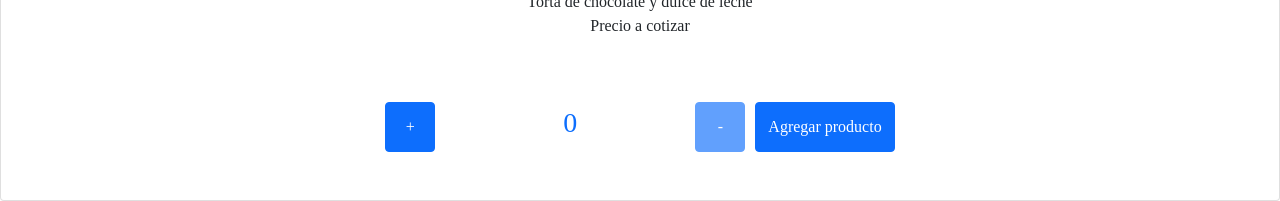
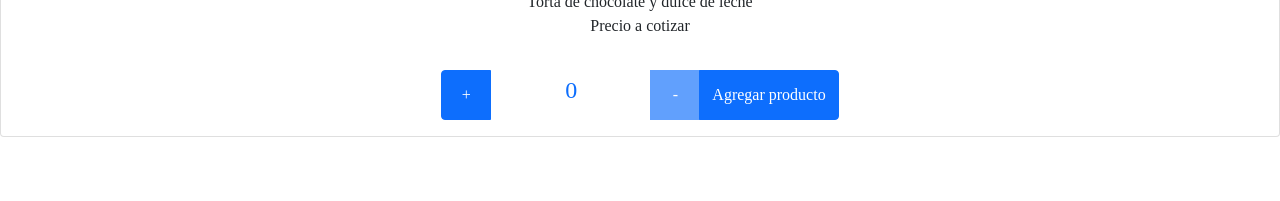
Before and after one commit to mandarin123/comision19765-MartinAbel, a React (Create React App) app: page /detail/1 in a window 1280 px wide. Shown: the part 1306-1507 px from the top of the page. After the commit the page ends 1443 px from the top, so only its background shows below. Built offline with nearby package versions, Linux system fonts and the light colour scheme.

Commit message:
add function to cartWidget

```diff
--- a/src/App.css
+++ b/src/App.css
@@ -41,15 +41,6 @@
     display: inline-block;
     line-height: 50px;
     text-align: center;
-    margin-right: 10px;
-}
-
-.buttonContainer {
-    text-align: center;
-    margin: 1em;
-    padding: 1em;
-    display: flex;
-    justify-content: space-evenly;
 }
 
 .quantityCounter {
@@ -57,7 +48,11 @@
     align-items: center;
     justify-content: center;
     display: flex;
-    width: 250px;
+    width: 10rem;
+}
+
+.counter {
+
 }
 
 .itemDetailCard {
--- a/src/App.js
+++ b/src/App.js
@@ -9,7 +9,7 @@ import Logo from './components/Logo';
 import ItemDetailContainer from './components/ItemDetailContainer';
 import CartContextProvider from './context/CartContext';
 
-function App(title) {
+function App() {
   return (
     <CartContextProvider>
       <BrowserRouter>
@@ -23,8 +23,6 @@ function App(title) {
             <Route exact path="/detail/:prodID" element={<ItemDetailContainer />}/>
             <Route exact path="/cart" element={<CartWidget />}/>
 
-
-
         </Routes>
       </BrowserRouter>
     </CartContextProvider>
--- a/src/components/CartWidget.jsx
+++ b/src/components/CartWidget.jsx
@@ -1,16 +1,20 @@
 import React, { useContext } from "react";
 import { CartContext } from "../context/CartContext";
 import "../App.css";
+import { Table } from "reactstrap";
 
 function CartWidget() {
 
-  const { cartList, deleteCartItem } = useContext(CartContext);
+  const { cartList, addCartItem, deleteCart, deleteCartItem } = useContext(CartContext);
+
+  console.log(cartList);
 
   return (
 
-      <div className="shopCartTitle">
-        <h1>Carrito de compras</h1>
-
+      <div>
+        <h1 className="shopCartTitle">Carrito de compras</h1>
+        <br/>
+        {cartList.map(prod => <li key={prod.id}>Producto: {prod.title}</li>)}
       </div>
 
   );
--- a/src/components/ItemCount.jsx
+++ b/src/components/ItemCount.jsx
@@ -1,6 +1,8 @@
 import React from 'react';
 import { Link } from 'react-router-dom';
-import { Button } from 'reactstrap';
+import { Button, ButtonGroup } from 'reactstrap';
+import "../App.css";
+
 
 const AddedToCart = () => {
   return (
@@ -15,7 +17,13 @@ const AddedToCart = () => {
 function ItemCount({ stock, initial = 0, addProducts, subtractProduct, onAdd, counter, productAdded, item }) {
 
     return (
-      <div className="buttonContainer">
+      <div>
+        {productAdded ? (
+          <Button className="buttonIr" color="primary">
+            <AddedToCart />
+          </Button>
+        ) : (
+          <ButtonGroup>
             <Button
               color="primary"
               className="buttonsAddRemove"
@@ -26,7 +34,7 @@ function ItemCount({ stock, initial = 0, addProducts, subtractProduct, onAdd, co
             </Button>
 
             <div className="quantityCounter text-primary">
-          <h3>{counter}</h3>
+              <h4 className="counter">{counter}</h4>
             </div>
 
             <Button
@@ -37,17 +45,11 @@ function ItemCount({ stock, initial = 0, addProducts, subtractProduct, onAdd, co
             >
               -
             </Button>
-        {
-          productAdded
-            ?
-            <Button className="buttonIr" color="primary">
-              <AddedToCart />
-            </Button>
-            :
             <Button color="primary" onClick={onAdd}>
               Agregar producto
             </Button>
-        }
+          </ButtonGroup>
+        )}
       </div>
     );
 }
--- a/src/components/ItemDetail.jsx
+++ b/src/components/ItemDetail.jsx
@@ -12,7 +12,7 @@ import ItemCount from './ItemCount';
 const imageNotAvailable = "https://lh3.googleusercontent.com/lUbKz6nyIzbssdhZBhs8_9s-4w8UnkdQfRvV0jwcfWxxRBZThssSAc4lBN5D0A0EfuLQOZgAFda0wodAli_qXxfjqNw9gnfn-rGdFPUKSpD24yb5_SsvtPt0E2sfBCPFmI-P5fkn5Vc=w2400";
 
 
-const ItemDetail = ({ prod, counter, addProducts, subtractProduct, onAdd, productAdded, setProductAdded, item }) => {
+const ItemDetail = ({ prod, counter, addProducts, subtractProduct, onAdd, productAdded }) => {
 
 
 
--- a/src/components/ItemDetailContainer.jsx
+++ b/src/components/ItemDetailContainer.jsx
@@ -1,7 +1,7 @@
-import { ProductionQuantityLimitsRounded } from '@mui/icons-material';
-import React, { useEffect, useState } from 'react'
+import React, { useContext, useEffect, useState } from 'react'
 import { useParams } from 'react-router';
 import { Spinner } from 'reactstrap';
+import { CartContext } from '../context/CartContext';
 import ItemDetail  from './ItemDetail';
 import { products } from './Products';
 
@@ -26,6 +26,8 @@ const ItemDetailContainer = () => {
 
     const [counter, setCounter] = useState(initial);
 
+    const { cartList, addCartItem  } = useContext(CartContext);
+
     const addProducts = () => {
         setCounter(counter + 1);
     };
@@ -35,21 +37,17 @@ const ItemDetailContainer = () => {
     };
 
     const onAdd = () => {
-        counter > initial ? setProductAdded(true)  : alert(`No se puede agregar ${counter} de ${item.title} al carrito`)
+        counter > initial ? setProductAdded(true)  : alert(`No se puede agregar ${counter} de ${item.title} al carrito`);
+        addCartItem({...item, counter})
     };
+
+    console.log(cartList)
 
     useEffect(() => {
         if(prodID){
             getItem
                 .then(res => {
                     setItem(res.find(x => x.id === parseInt(prodID)))
-                })
-                .catch(err => console.log(err))
-                .finally(() => setLoading(false))
-        }else{
-            getItem
-                .then(res => {
-                    setItem(res)
                 })
                 .catch(err => console.log(err))
                 .finally(() => setLoading(false))
--- a/src/context/CartContext.jsx
+++ b/src/context/CartContext.jsx
@@ -14,15 +14,16 @@ const CartContextProvider = ({ children }) => {
         setCartList([])
     };
 
-    /* const deleteCartItem = () => {
+    const deleteCartItem = () => {
         setCartList([])
-    }; */
+    };
 
     return (
         <CartContext.Provider value={{
             cartList,
             addCartItem,
-            deleteCart
+            deleteCart,
+            deleteCartItem
         }}>
            {children}
         </CartContext.Provider>
```
Lines whose indentation alone changed are shown as unchanged.
